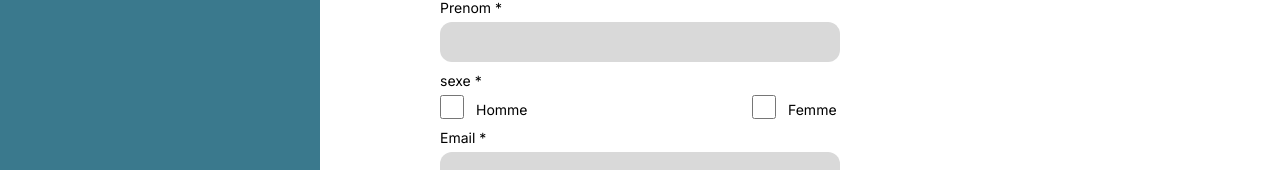
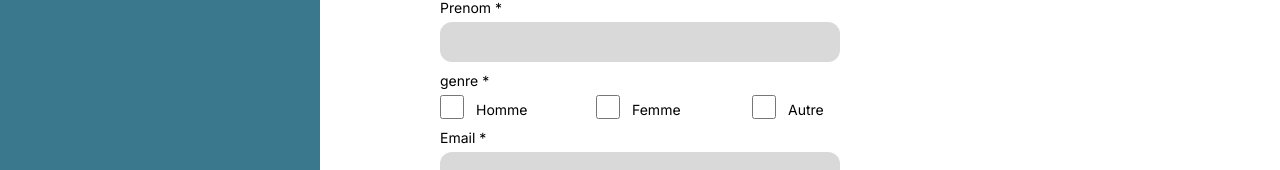
Before and after one commit to cyril0369/logistique_msb_project, a React (Create React App) app: page /acceuil/inscription in a window 1280 px wide. Shown: the part 304-474 px from the top of the page. Built offline with nearby package versions, Linux system fonts and the light colour scheme.

Commit message:
short modif

```diff
--- a/src/components/FormulaireInscription.jsx
+++ b/src/components/FormulaireInscription.jsx
@@ -14,7 +14,7 @@ export default function FormulaireInscription() {
                 <input type="text" className='input-text'/>
                 <p className="corps-2">Prenom *</p>
                 <input type="text" className='input-text'/>
-                <p className="corps-2">sexe *</p>
+                <p className="corps-2">genre *</p>
                 <div className='cases-a-cocher'>
                     <div className="case-a-cocher">
                         <input type="checkbox" className='cases'/>
@@ -23,6 +23,10 @@ export default function FormulaireInscription() {
                     <div className="case-a-cocher">
                         <input type="checkbox" className='cases'/>
                         <p className="corps-2">Femme</p>
+                    </div>
+                    <div className="case-a-cocher">
+                        <input type="checkbox" className='cases'/>
+                        <p className="corps-2">Autre</p>
                     </div>
                 </div>
                 <p className="corps-2">Email *</p>
@@ -53,7 +57,7 @@ export default function FormulaireInscription() {
                 <button className="se-connecter">
                     <h4>Suivant</h4>
                 </button>
-                <p className="corps-2">* Champs obligatoire</p>
+                <p className="corps-2">* Champs obligatoires</p>
 
             </div>
         </div>
```
